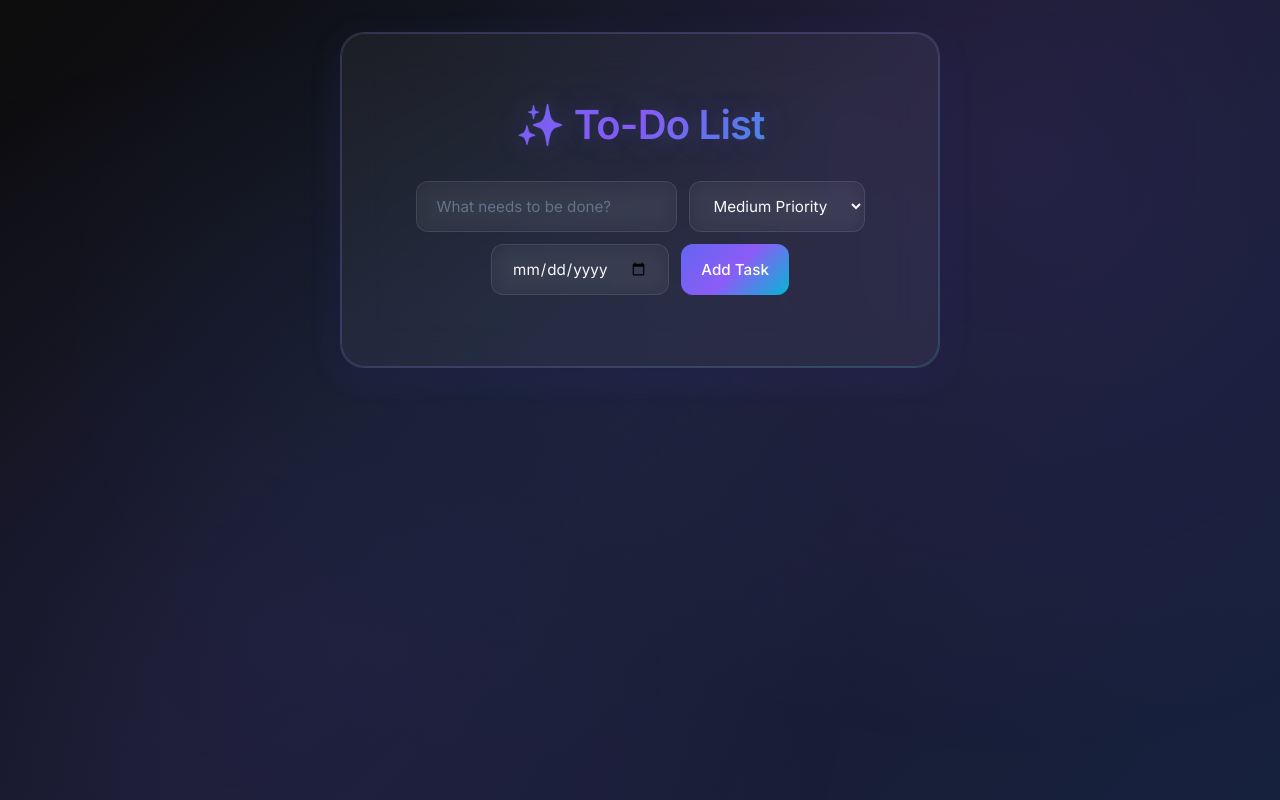
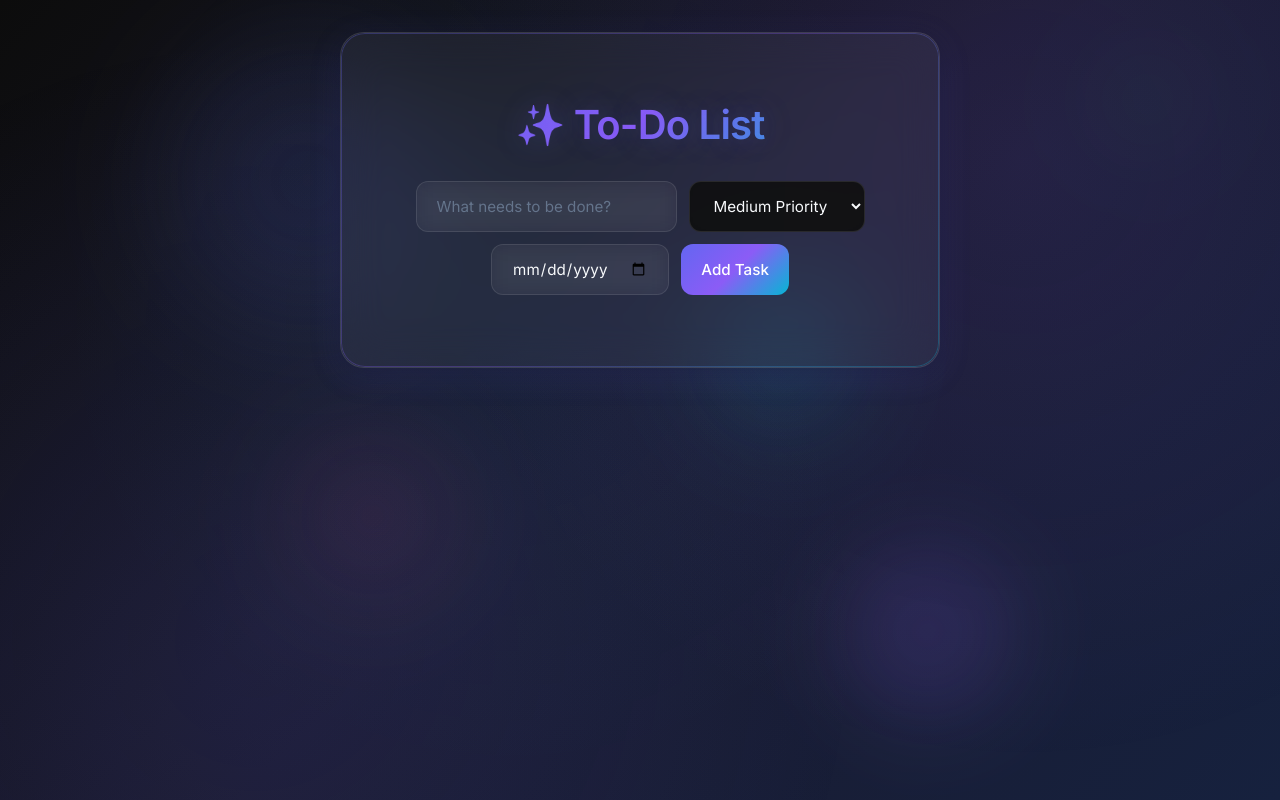
Before and after one commit to bushra19953/internship_task_02, a plain HTML site: page index.html in a window 1280 px wide. Drawn offline with Linux system fonts and the light colour scheme.

Commit message:
Improve Dark Theme with Floating Blobs

```diff
--- a/index.html
+++ b/index.html
@@ -54,6 +54,111 @@
         radial-gradient(circle at 40% 40%, rgba(6, 182, 212, 0.05) 0%, transparent 50%);
       pointer-events: none;
       z-index: -1;
+    }
+
+    /* Floating Blob Animations */
+    .floating-blobs {
+      position: fixed;
+      top: 0;
+      left: 0;
+      width: 100%;
+      height: 100%;
+      pointer-events: none;
+      z-index: -2;
+      overflow: hidden;
+    }
+
+    .blob {
+      position: absolute;
+      border-radius: 50%;
+      filter: blur(40px);
+      opacity: 0.4;
+      animation-timing-function: ease-in-out;
+      animation-iteration-count: infinite;
+      animation-direction: alternate;
+    }
+
+    .blob-1 {
+      width: 300px;
+      height: 300px;
+      background: radial-gradient(circle, rgba(99, 102, 241, 0.3) 0%, rgba(99, 102, 241, 0.1) 70%, transparent 100%);
+      top: 10%;
+      left: 10%;
+      animation: float1 20s infinite, pulse 8s infinite;
+    }
+
+    .blob-2 {
+      width: 250px;
+      height: 250px;
+      background: radial-gradient(circle, rgba(139, 92, 246, 0.3) 0%, rgba(139, 92, 246, 0.1) 70%, transparent 100%);
+      top: 60%;
+      right: 15%;
+      animation: float2 25s infinite, pulse 12s infinite;
+    }
+
+    .blob-3 {
+      width: 200px;
+      height: 200px;
+      background: radial-gradient(circle, rgba(6, 182, 212, 0.25) 0%, rgba(6, 182, 212, 0.08) 70%, transparent 100%);
+      top: 30%;
+      right: 30%;
+      animation: float3 18s infinite, pulse 10s infinite;
+    }
+
+    .blob-4 {
+      width: 180px;
+      height: 180px;
+      background: radial-gradient(circle, rgba(236, 72, 153, 0.2) 0%, rgba(236, 72, 153, 0.05) 70%, transparent 100%);
+      bottom: 20%;
+      left: 20%;
+      animation: float4 22s infinite, pulse 15s infinite;
+    }
+
+    .blob-5 {
+      width: 120px;
+      height: 120px;
+      background: radial-gradient(circle, rgba(16, 185, 129, 0.2) 0%, rgba(16, 185, 129, 0.05) 70%, transparent 100%);
+      top: 5%;
+      right: 5%;
+      animation: float5 16s infinite, pulse 6s infinite;
+    }
+
+    @keyframes float1 {
+      0%, 100% { transform: translate(0, 0) rotate(0deg) scale(1); }
+      25% { transform: translate(30px, -50px) rotate(90deg) scale(1.1); }
+      50% { transform: translate(-20px, -30px) rotate(180deg) scale(0.9); }
+      75% { transform: translate(-40px, 20px) rotate(270deg) scale(1.05); }
+    }
+
+    @keyframes float2 {
+      0%, 100% { transform: translate(0, 0) rotate(0deg) scale(1); }
+      33% { transform: translate(-40px, 30px) rotate(120deg) scale(0.8); }
+      66% { transform: translate(25px, -40px) rotate(240deg) scale(1.2); }
+    }
+
+    @keyframes float3 {
+      0%, 100% { transform: translate(0, 0) rotate(0deg) scale(1); }
+      20% { transform: translate(20px, 30px) rotate(72deg) scale(1.1); }
+      40% { transform: translate(-30px, 10px) rotate(144deg) scale(0.9); }
+      60% { transform: translate(10px, -25px) rotate(216deg) scale(1.05); }
+      80% { transform: translate(-15px, -35px) rotate(288deg) scale(0.95); }
+    }
+
+    @keyframes float4 {
+      0%, 100% { transform: translate(0, 0) rotate(0deg) scale(1); }
+      50% { transform: translate(35px, -45px) rotate(180deg) scale(1.15); }
+    }
+
+    @keyframes float5 {
+      0%, 100% { transform: translate(0, 0) rotate(0deg) scale(1); }
+      25% { transform: translate(-25px, 20px) rotate(90deg) scale(0.8); }
+      50% { transform: translate(15px, -30px) rotate(180deg) scale(1.3); }
+      75% { transform: translate(30px, 25px) rotate(270deg) scale(0.7); }
+    }
+
+    @keyframes pulse {
+      0%, 100% { opacity: 0.3; }
+      50% { opacity: 0.6; }
     }
 
     .container {
@@ -149,6 +254,26 @@
       backdrop-filter: blur(10px);
       color: var(--text-primary);
       font-family: inherit;
+    }
+
+    /* Dark theme dropdown styling */
+    .input-group select {
+      background: rgba(15, 15, 15, 0.9);
+      color: var(--text-primary);
+      border: 1px solid var(--glass-border);
+    }
+
+    .input-group select option {
+      background: rgba(15, 15, 15, 0.95);
+      color: var(--text-primary);
+      padding: 0.5rem;
+      border: none;
+    }
+
+    .input-group select:focus option:checked,
+    .input-group select option:hover {
+      background: rgba(99, 102, 241, 0.2);
+      color: var(--text-primary);
     }
 
     .input-group input::placeholder {
@@ -369,6 +494,14 @@
   </style>
 </head>
 <body>
+  <div class="floating-blobs">
+    <div class="blob blob-1"></div>
+    <div class="blob blob-2"></div>
+    <div class="blob blob-3"></div>
+    <div class="blob blob-4"></div>
+    <div class="blob blob-5"></div>
+  </div>
+
   <div class="container">
     <h1>✨ To-Do List</h1>
     <div class="input-group">
```
